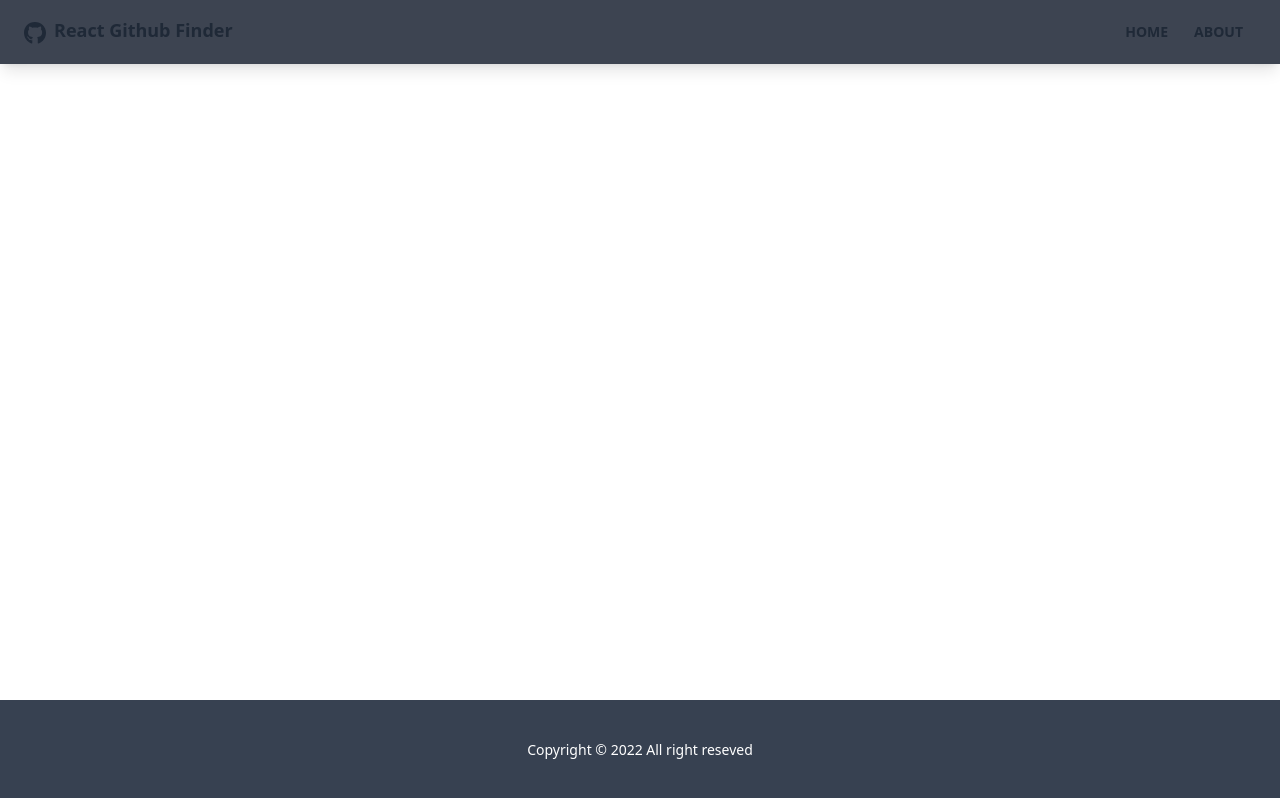
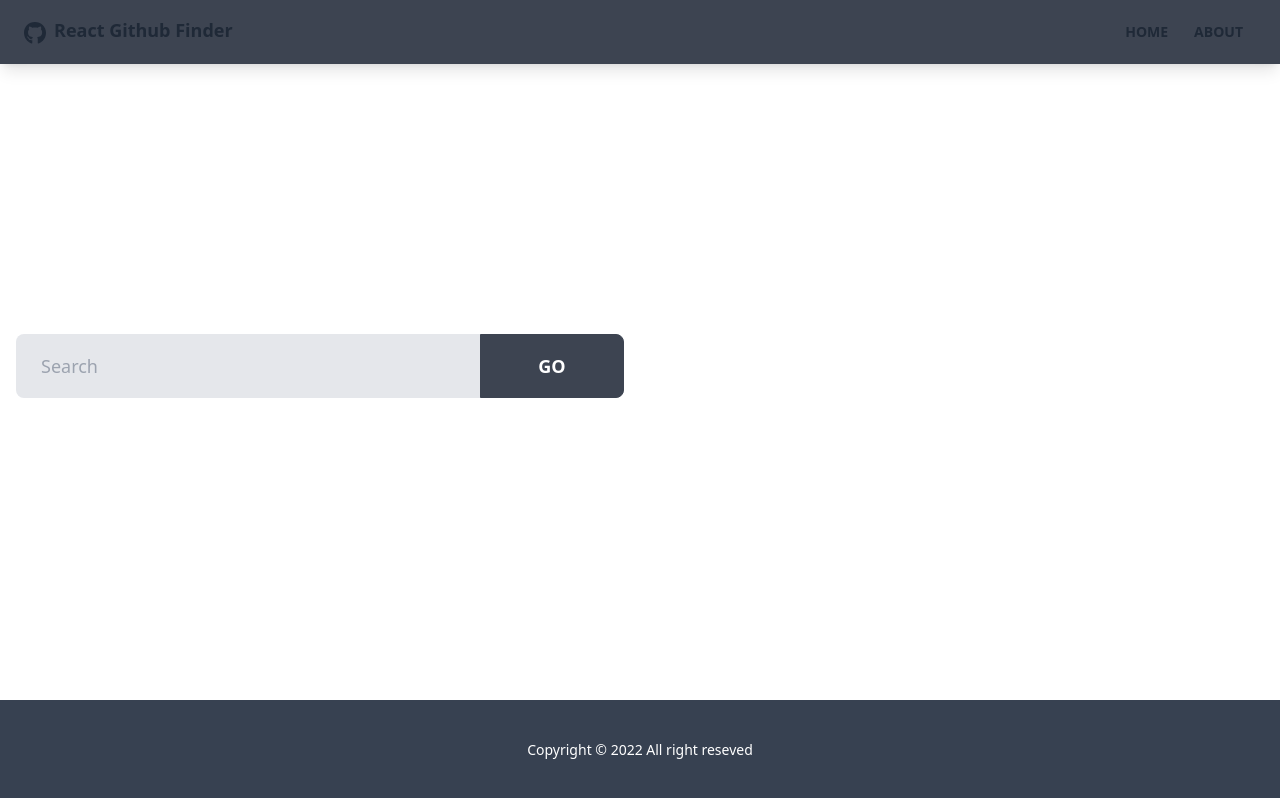
Before and after one commit to junsantilla/react-github-finder, a React (Create React App) app: page / in a window 1280 px wide. Built offline with nearby package versions, Linux system fonts and the light colour scheme.

Commit message:
Create user search component

```diff
--- /dev/null
+++ b/src/components/users/UserSearch.jsx
@@ -0,0 +1,54 @@
+import React from "react";
+import { useState, useContext } from "react";
+import GithubContext from "../../context/github/GithubContext";
+
+function UserSearch() {
+	const [text, setText] = useState("");
+
+	const { users } = useContext(GithubContext);
+
+	const handleChange = (e) => setText(e.target.value);
+
+	const handleSubmit = async (e) => {
+		e.preventDefault();
+
+		if (text === "") {
+			alert("Please enter something", "error");
+		} else {
+			setText("");
+		}
+	};
+
+	return (
+		<div className="grid grid-cols-1 xl:grid-cols-2 lg:grid-cols-2 md:grid-cols-2 mb-8 gap-8">
+			<div>
+				<form onSubmit={handleSubmit}>
+					<div className="form-control">
+						<div className="relative">
+							<input
+								type="text"
+								className="w-full pr-40 bg-gray-200 input input-lg text-black"
+								placeholder="Search"
+								value={text}
+								onChange={handleChange}
+							/>
+							<button
+								type="submit"
+								className="absolute top-0 right-0 rounded-l-none w-36 btn btn-lg"
+							>
+								Go
+							</button>
+						</div>
+					</div>
+				</form>
+			</div>
+			{users.lenght > 0 && (
+				<div>
+					<button className="btn btn-ghost btn-lg">Clear</button>
+				</div>
+			)}
+		</div>
+	);
+}
+
+export default UserSearch;
--- a/src/pages/Home.jsx
+++ b/src/pages/Home.jsx
@@ -1,10 +1,11 @@
 import React from "react";
+import UserSearch from "../components/users/UserSearch";
 import UserResults from "../components/users/UserResults";
 
 function Home() {
 	return (
 		<div>
-			{/* Search Component */}
+			<UserSearch />
 			<UserResults />
 		</div>
 	);
```
